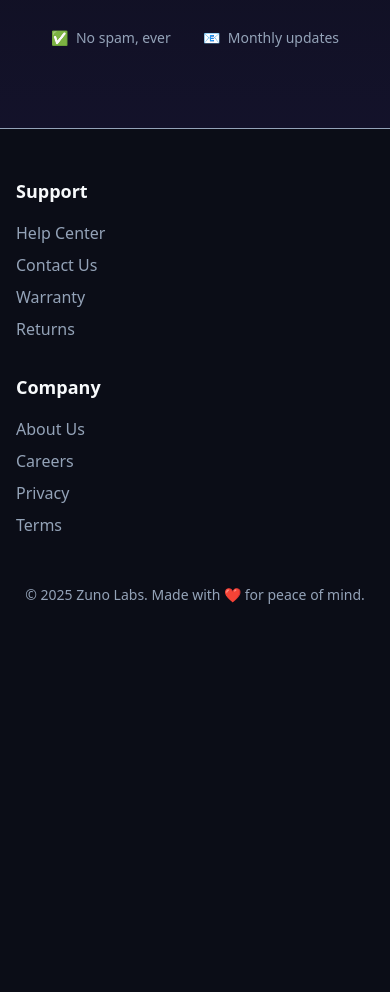
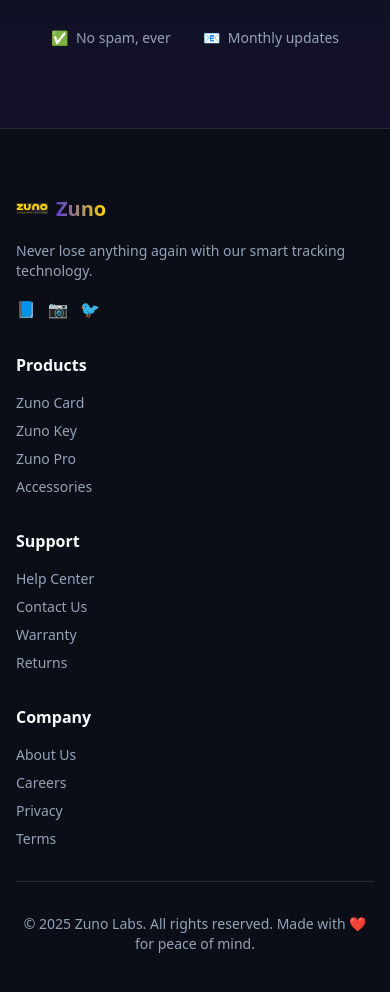
Before and after one commit to monikasaxena69-rgb/Tagz-headless-store, a Next.js app: page / in a window 390 px wide. Shown: the part 6180-7172 px from the top of the page. Before the commit the page ends 6809 px from the top, so only its background shows below. Built offline with nearby package versions, Linux system fonts and the light colour scheme.

Commit message:
Update Footer.tsx

```diff
--- a/components/Footer.tsx
+++ b/components/Footer.tsx
@@ -1,12 +1,45 @@
-// components/Footer.tsx
 export default function Footer() {
   return (
-    <footer className="bg-background border-t border-text-muted">
-      <div className="container mx-auto px-4 py-12 grid grid-cols-1 md:grid-cols-2 gap-8">
-        {/* Support Column */}
+    <footer className="bg-background border-t border-text-muted/20 py-16">
+      <div className="max-w-7xl mx-auto px-4 sm:px-6 lg:px-8">
+        <div className="grid grid-cols-1 md:grid-cols-4 gap-8 mb-8">
+          {/* Logo and description */}
+          <div className="md:col-span-1">
+            <div className="flex items-center space-x-2 mb-4">
+              <img
+                src="/logo.png"
+                alt="Zuno Logo"
+                className="w-8 h-8 object-contain"
+              />
+              <span className="text-xl font-bold bg-gradient-to-r from-primary to-highlight bg-clip-text text-transparent">
+                Zuno
+              </span>
+            </div>
+            <p className="text-text-muted text-sm mb-4">
+              Never lose anything again with our smart tracking technology.
+            </p>
+            <div className="flex space-x-3">
+              <a href="#" className="text-text-muted hover:text-highlight transition-colors">📘</a>
+              <a href="#" className="text-text-muted hover:text-highlight transition-colors">📷</a>
+              <a href="#" className="text-text-muted hover:text-highlight transition-colors">🐦</a>
+            </div>
+          </div>
+
+          {/* Products */}
           <div>
-          <h3 className="text-lg font-semibold text-text-light mb-4">Support</h3>
-          <ul className="space-y-2">
+            <h3 className="text-text-light font-semibold mb-4">Products</h3>
+            <ul className="space-y-2 text-sm">
+              <li><a href="#" className="text-text-muted hover:text-highlight transition-colors">Zuno Card</a></li>
+              <li><a href="#" className="text-text-muted hover:text-highlight transition-colors">Zuno Key</a></li>
+              <li><a href="#" className="text-text-muted hover:text-highlight transition-colors">Zuno Pro</a></li>
+              <li><a href="#" className="text-text-muted hover:text-highlight transition-colors">Accessories</a></li>
+            </ul>
+          </div>
+
+          {/* Support */}
+          <div>
+            <h3 className="text-text-light font-semibold mb-4">Support</h3>
+            <ul className="space-y-2 text-sm">
               {['Help Center','Contact Us','Warranty','Returns'].map((item) => (
                 <li key={item}>
                   <a
@@ -20,10 +53,10 @@
             </ul>
           </div>
 
-        {/* Company Column */}
+          {/* Company */}
           <div>
-          <h3 className="text-lg font-semibold text-text-light mb-4">Company</h3>
-          <ul className="space-y-2">
+            <h3 className="text-text-light font-semibold mb-4">Company</h3>
+            <ul className="space-y-2 text-sm">
               {['About Us','Careers','Privacy','Terms'].map((item) => (
                 <li key={item}>
                   <a
@@ -37,9 +70,13 @@
             </ul>
           </div>
         </div>
-      <div className="text-center text-sm text-text-muted pb-6">
-        © {new Date().getFullYear()} Zuno Labs. Made with ❤️ for peace of mind.
+
+        <div className="border-t border-text-muted/20 pt-8 text-center">
+          <p className="text-text-muted text-sm">
+            © {new Date().getFullYear()} Zuno Labs. All rights reserved. Made with ❤️ for peace of mind.
+          </p>
+        </div>
       </div>
     </footer>
-  )
+  );
 }
```
Lines whose indentation alone changed are shown as unchanged.
